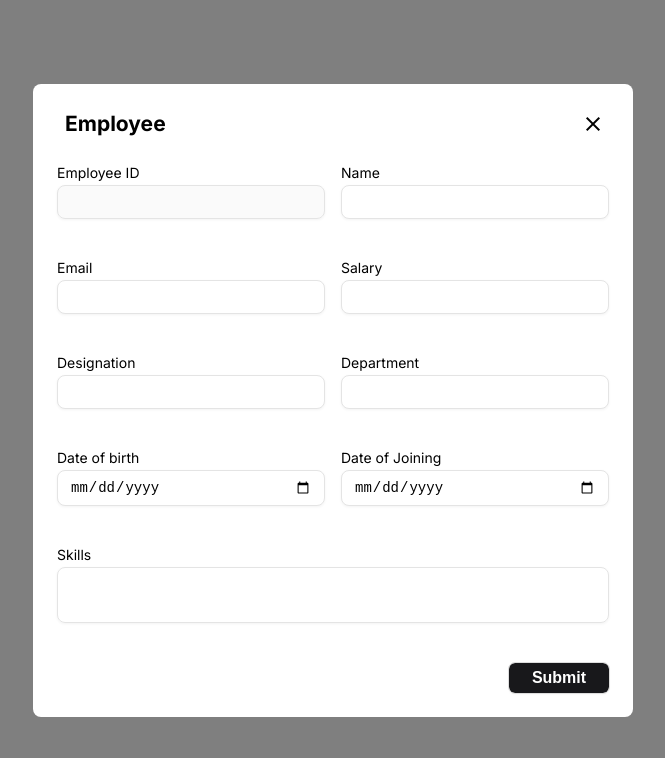
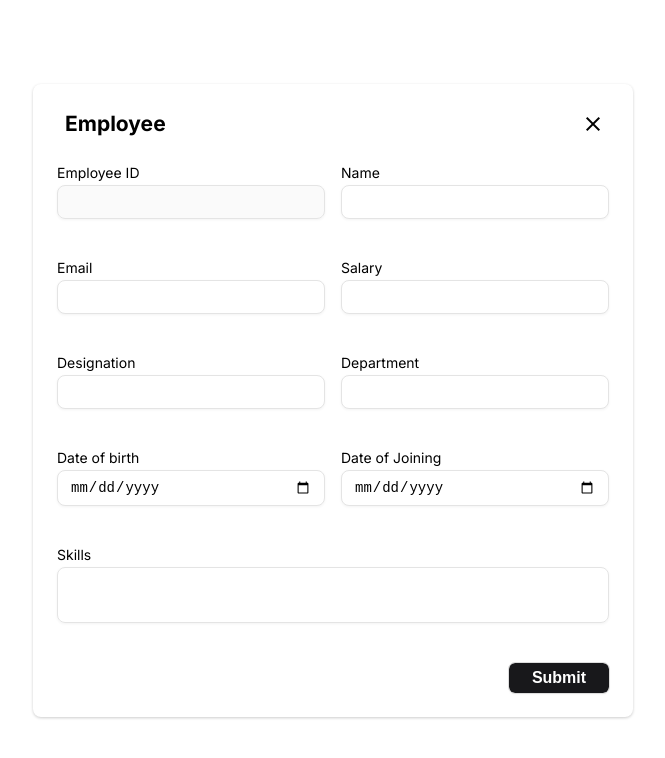
Before and after one commit to amaljoeqb/hr_app_react, a React (Create React App) app: page / in a window 1280 px wide. Shown: the top 758 px of the page, without its empty margins (307-972 px from the left). Built offline with nearby package versions, Linux system fonts and the light colour scheme; the HTML template or start-up script is replaced by a standard one.

Commit message:
update form design

```diff
--- a/src/css/popup.css
+++ b/src/css/popup.css
@@ -4,7 +4,7 @@
   left: 0;
   width: 100%;
   height: 100%;
-  background-color: #00000080;
+  background-color: #fff;
   display: none;
   justify-content: center;
   align-items: center;
@@ -35,6 +35,8 @@
   display: flex;
   flex-direction: column;
   max-width: 600px;
+  box-shadow: var(--shadow);
+
 }
 
 .popup-content .close {
```
